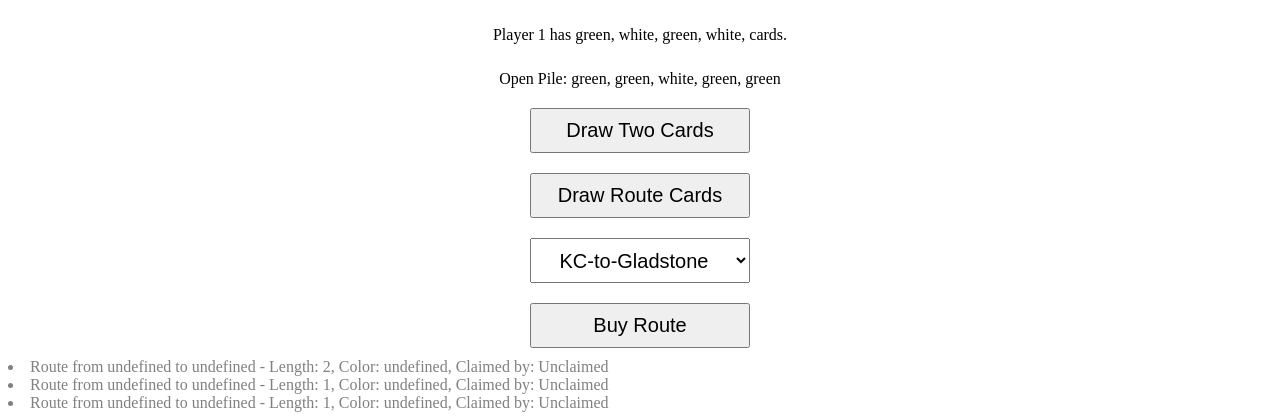
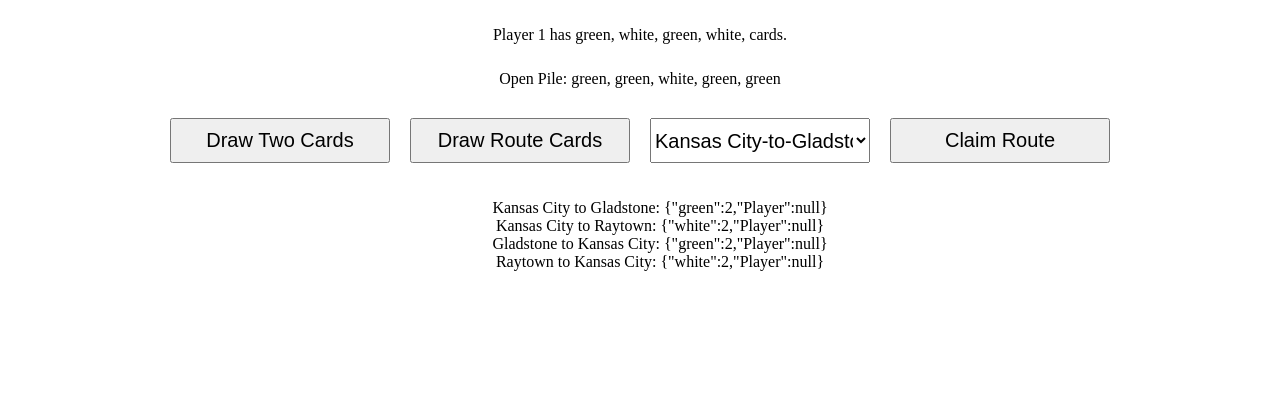
Before and after one commit to CarsonV8824/KC-Ticket-To-Ride, a Flask app: page /gamepage in a window 1280 px wide. Shown: the part 752-1172 px from the top of the page. After the commit the page ends 1023 px from the top, so only its background shows below. Run offline with Flask 3, Linux system fonts and the light colour scheme.

Commit message:
game loop should be working. Add loading data

```diff
--- a/src/database/database.py
+++ b/src/database/database.py
@@ -3,7 +3,7 @@ import json
 
 class Database:
 
-    def __init__(self, name="src/database/KCTicketToRide.sqlite"):
+    def __init__(self, name="src/database/data.sqlite3"):
         self.connection = sqlite3.connect(name)
         self.cursor = self.connection.cursor()
         self.__make_table()
@@ -11,21 +11,31 @@ class Database:
     def __make_table(self):
         self.cursor.execute("""
             CREATE TABLE IF NOT EXISTS TicketToRide (
-                PlayerData TEXT
+                id INTEGER PRIMARY KEY AUTOINCREMENT,
+                PlayerData TEXT,
+                MapData TEXT
             );
         """)
         self.connection.commit()
 
-    def add_data(self, player_data):
+    def add_data(self, player_data: dict, map_data: dict):
         self.cursor.execute("""
-        INSERT INOT TicketToRide PlayerData (?)
-        """), (json.dumps(player_data))
+        INSERT INTO TicketToRide (PlayerData, MapData) VALUES (?, ?)
+        """, (json.dumps(player_data), json.dumps(map_data)))
         self.connection.commit()
 
-    def get_data(self):
-        data = self.cursor.execute("""SELECT * FROM TicketToRide""")
-        self.connection.commit()
-        return data
+    def get_data(self) -> list[tuple[dict, dict]]:
+        try:
+            data = self.cursor.execute("""SELECT PlayerData, MapData FROM TicketToRide""")
+            new_loaded_data = []
+            for row in data.fetchall():
+                player_data = json.loads(row[0])
+                map_data = json.loads(row[1])
+                new_loaded_data.append((player_data, map_data))
+            return new_loaded_data
+        except Exception as e:
+            print(f"Error retrieving data: {e}")
+            return []
 
-    def close(self):
+    def __del__(self):
         self.connection.close()
--- a/src/main.py
+++ b/src/main.py
@@ -1,4 +1,17 @@
-from flask import Flask, render_template
+from flask import Flask, render_template, request, jsonify
+from database.database import Database
+
+#--- Database Interaction Functions ---
+
+def add_data_to_db(player_data, map_data):
+    db = Database()
+    db.add_data(player_data, map_data)
+
+def get_data_from_db():
+    db = Database()
+    return db.get_data()
+
+#--- Flask Application ---
 
 app = Flask(__name__)
 
@@ -10,5 +23,24 @@ def main():
 def gamepage():
     return render_template("index.html")
 
+@app.route("/get_data_from_py", methods=["GET"])
+def get_game_data():
+    data = get_data_from_db()
+    game_data = []
+    for player_data, map_data in data:
+        game_data.append({
+            "player_data": player_data,
+            "map_data": map_data
+        })
+    return jsonify(game_data)
+
+@app.route("/get_data_from_js", methods=["POST"])
+def post_game_data():
+    data = request.get_json()
+    player_data = data.get("player_data")
+    map_data = data.get("map_data")
+    add_data_to_db(player_data, map_data)
+    return jsonify({"status": "success", "message": "Game data received."})
+
 if __name__ == "__main__":
     app.run(debug=True)
--- a/src/static/css/styles.css
+++ b/src/static/css/styles.css
@@ -86,3 +86,9 @@
     align-self: center;
     text-align: center;
 }
+
+.route-list{
+    color:black;
+    text-align: center;
+    list-style-type: none;
+}
--- a/src/static/js/game.js
+++ b/src/static/js/game.js
@@ -15,8 +15,8 @@ document.addEventListener("DOMContentLoaded", () => {
                 alert("Please enter a valid number of players between 2 and 5.");
                 return;
             }
-                sessionStorage.setItem("playerCount", String(count));
-                window.location.href = "/gamepage";
+            sessionStorage.setItem("playerCount", String(count));
+            window.location.href = "/gamepage";
         };
     }
 
@@ -68,20 +68,21 @@ document.addEventListener("DOMContentLoaded", () => {
     let gameOver = false;
     let lastTime = 0;
 
-    function update(deltaTime) {
+    function update() {
         if (gameOver) return;
-        const RouteList = document.getElementById("routeList");
-        const routes = gameMapInstance.adjList.values()
-        if (RouteList) {
-            RouteList.innerHTML = "";
-            for (const route of routes) {
-                const listItem = document.createElement("li");
-                listItem.textContent = `Route from ${route.startCity} to ${route.endCity} - Length: ${route.length}, Color: ${route.color}, Claimed by: ${route.claimedBy ? route.claimedBy : "Unclaimed"}`;
-                RouteList.appendChild(listItem);
-            }
+        const routeList = document.getElementById("routeList");
+        if (!routeList) return;
+
+        routeList.textContent = "";
+        for (const [city, edges] of gameMapInstance.getRoutes()) {
+            edges.forEach(edge => {
+                const li = document.createElement("li");
+                li.textContent = `${city} to ${edge.node}: ${JSON.stringify(edge.value)}`;
+                routeList.appendChild(li);
+                console.log("routes", [gameMapInstance.getRoutes()]);
+            });
         }
     }
-
     function drawCities() {
         ctx.clearRect(0, 0, gameBoard.width, gameBoard.height);
 
@@ -137,12 +138,72 @@ document.addEventListener("DOMContentLoaded", () => {
             };
         }
 
+        const BuyRouteBtn = document.getElementById("claimRouteBtn");
+
+        if (BuyRouteBtn ) {
+            BuyRouteBtn.onclick = () => {
+
+                const selectedRoute = document.getElementById("claimRoute")?.value;
+                const [city1, city2] = selectedRoute.split("-to-");
+
+                const PlayerCards = playerList[currentPlayerIndex].showCards();
+                const routeCost = gameMapInstance.getRouteCost(city1, city2);
+                let canBuy = true;
+                for (const color in routeCost) {
+                    if (color !== "Player" && PlayerCards.filter(card => card === color).length < routeCost[color]) {
+                        canBuy = false;
+                        break;
+                    }
+                }
+                if (canBuy && routeCost["Player"] === null) {
+                    gameMapInstance.buyRoute(city1, city2, playerList[currentPlayerIndex].color);
+                    for (const color in routeCost) {
+                        if (color !== "Player") {
+                            for (let i = 0; i < routeCost[color]; i++) {
+                                playerList[currentPlayerIndex].removeCard(color);
+                            }
+                        }
+                    }
+                    currentPlayerIndex = (currentPlayerIndex + 1) % playerList.length;
+                }
+                else {
+                    alert("You do not have enough cards to buy this route or you are not allowed to buy this route.");
+                }
+
+            };
+        }
 
         update(deltaTime);
         drawCities();
 
         requestAnimationFrame(gameLoop);
+
+
     }
+    requestAnimationFrame(gameLoop);
 
-    requestAnimationFrame(gameLoop);
+
+    async function saveGameState() {
+        try {
+            const response = await fetch("/get_data_from_js", {
+                method: "POST",
+                headers: { "Content-Type": "application/json" },
+                body: JSON.stringify({
+                    player_data: playerList.map(player => ({
+                        color: player.color,
+                        cards: player.showCards()
+                    })),
+                    map_data: Array.from(gameMapInstance.getRoutes().entries())
+                })
+            });
+
+            if (!response.ok) {
+                console.error("Failed to save game state:", response.statusText);
+            }
+        } catch (error) {
+            console.error("Error saving game state:", error);
+        }
+
+    }
+    setInterval(saveGameState, 1000);
 });
--- a/src/static/js/graphStruct.js
+++ b/src/static/js/graphStruct.js
@@ -25,6 +25,25 @@ class gameMap{
         return this.adjList.get(city1).find(edge => edge.node === city2);
     }
 
+    getRoutes() {
+        return this.adjList;
+    }
+
+    buyRoute(city1, city2, playerColor){
+        const edge1 = this.getEdge(city1, city2);
+        const edge2 = this.getEdge(city2, city1);
+        if (edge1 && edge2) {
+            edge1.value["Player"] = playerColor;
+            edge2.value["Player"] = playerColor;
+        }
+    }
+
+    getRouteCost(city1, city2){
+        const edge = this.getEdge(city1, city2);
+
+        return edge.value;
+
+    }
 }
 
 
--- a/src/static/js/player.js
+++ b/src/static/js/player.js
@@ -23,6 +23,13 @@ class Player {
         return certainCards;
     }
 
+    removeCard(card) {
+        const index = this.cards.indexOf(card);
+        if (index > -1) {
+            this.cards.splice(index, 1);
+        }
+    }
+
 }
 
 export { Player };
--- a/src/templates/index.html
+++ b/src/templates/index.html
@@ -7,25 +7,26 @@
     <script type="module" src="{{ url_for('static', filename='js/game.js') }}" defer></script>
     <link rel="stylesheet" href="{{ url_for('static', filename='css/styles.css') }}">
 </head>
+<body class="main-page-body">
   <header>
     <button id="back-to-player-count-page" class="back-to-player-count-btn">Change Player Count</button>
   </header>
-<body class="main-page-body">
+
   <h1 class="player-turn" id="playerTurn">Player 1's Turn</h1>
   <canvas id="gameCanvas" class="gamecanvas"></canvas>
   <p class="player-stats" id="playerStats">Player Stats will be displayed here.</p>
   <p class="open-pile" id="openPile">where open cards will be</p>
-</body>
-<body class="choices-on-turn-body">
+
+  <div class="choices-on-turn-body">
     <button class="choice-on-turn" id="drawTwoCards">Draw Two Cards</button>
     <button class="choice-on-turn" id="drawFromPile">Draw Route Cards</button>
     <select class="choice-on-turn" id="claimRoute" name="choose a route">
-        <option value="KC-to-Gladstone">KC-to-Gladstone</option>
-        <option value="KC-to-Raytown">KC-to-Raytown</option>
+      <option value="Kansas City-to-Gladstone">Kansas City-to-Gladstone</option>
+      <option value="Kansas City-to-Raytown">Kansas City-to-Raytown</option>
     </select>
-    <button class="choice-on-turn" id="BuyRoute">Buy Route</button>
-</body>
-<body>
-    <list class="route-list" id="routeList"></list>
+    <button class="choice-on-turn" id="claimRouteBtn">Claim Route</button>
+
+  </div>
+  <ul class="route-list" id="routeList"></ul>
 </body>
 </html>
```
Also changed, not shown: tests/test_database.py (+35 -1 lines), tests/test_sending_data.py (added, +10 -0 lines), src/database/data.sqlite3 (added). Lines whose indentation alone changed are shown as unchanged.
